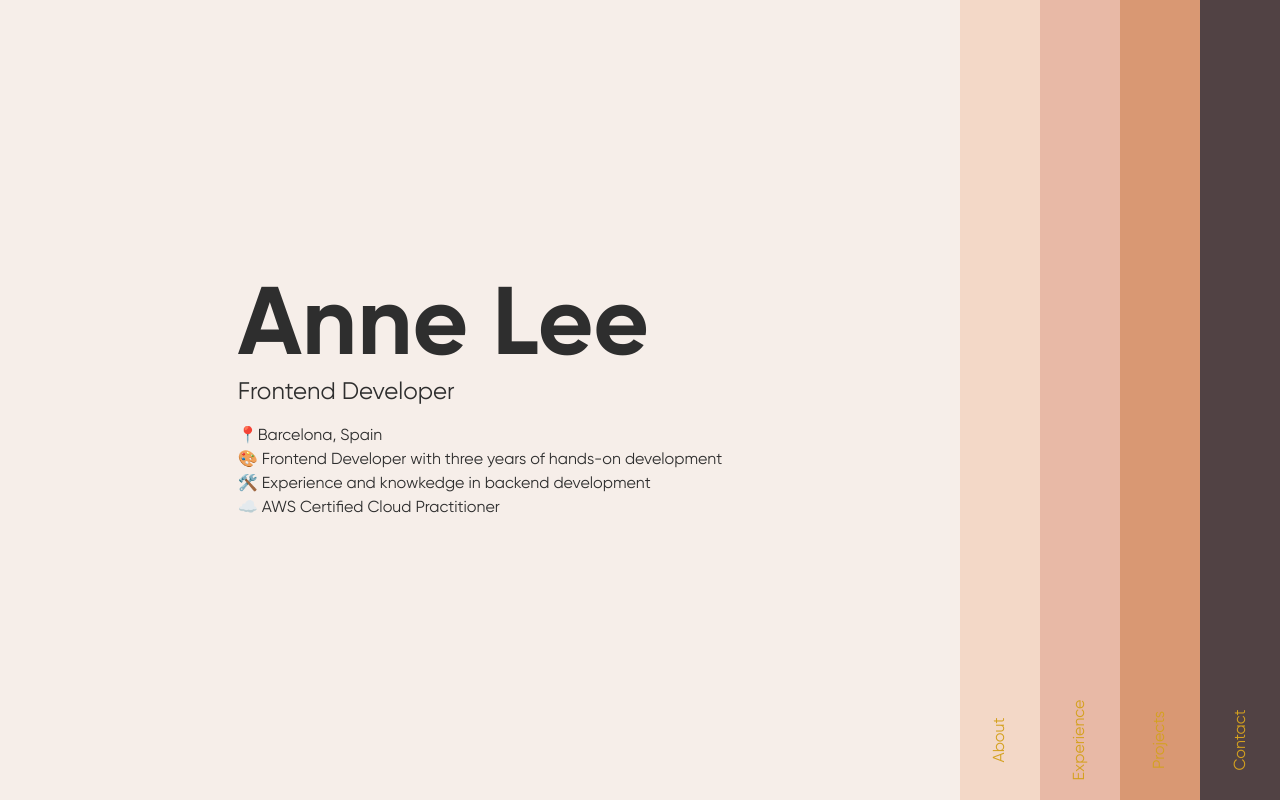
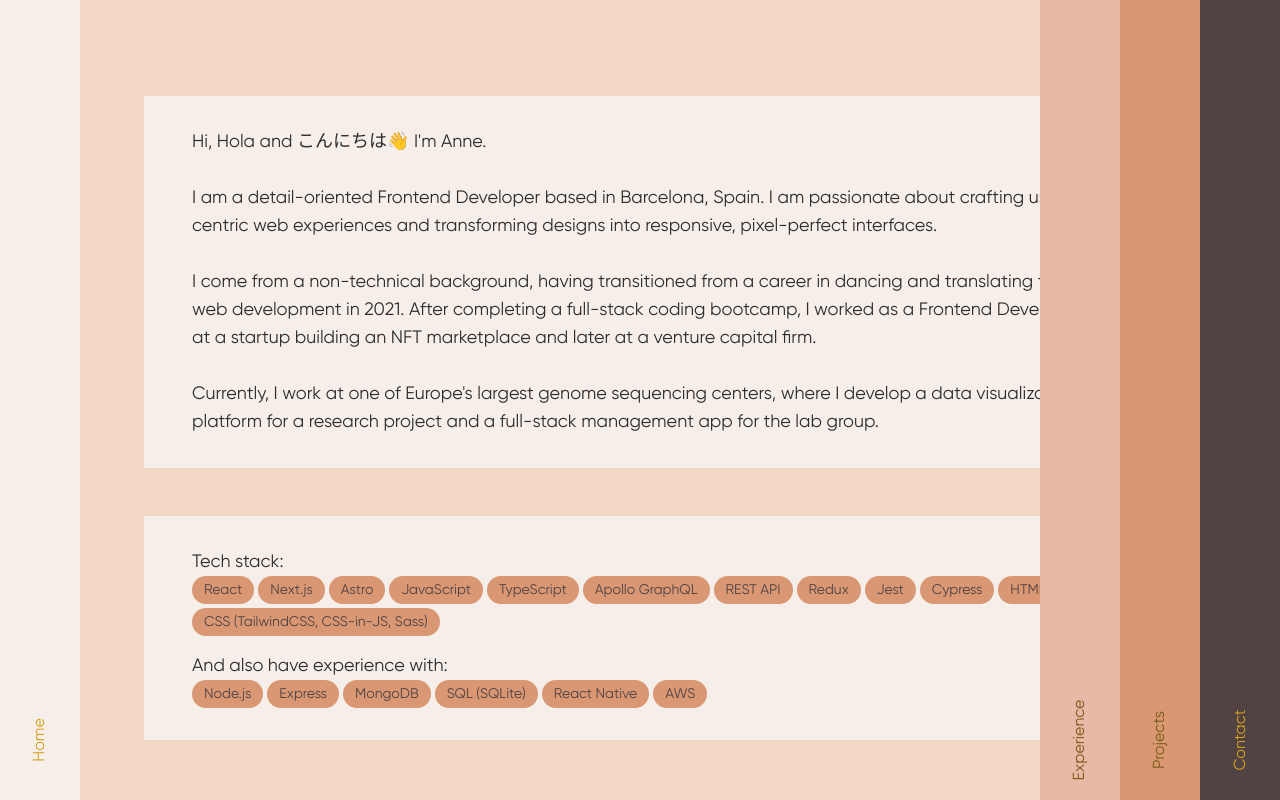
Before and after one commit to anne-mfl/portfolio-v3, a React (Vite) app: page / in a window 1280 px wide. Built offline with nearby package versions, Linux system fonts and the light colour scheme.

Commit message:
about page progressed

```diff
--- a/src/index.css
+++ b/src/index.css
@@ -7,10 +7,40 @@
   --color-ivory: #eceadc;
   --color-white: #f7f7e9;
 
+  --color-custom_white: #F6EEE9;
+  --color-custom_pale: #F3D8C7;
+  --color-custom_peach: #E8B9A6;
+  --color-custom_orange: #D99873;
+  --color-custom_brown: #514244;
+
   --font-gilroy: 'Gilroy', sans-serif;
 
   /* --font-jost: 'Jost', sans-serif; */
 }
+
+
+@layer components {
+  .tech_stack {
+    @apply bg-custom_orange
+  }
+}
+
+
+
+
+/* @layer components {
+  .text_h1 {
+    font-size: 3rem;
+    font-weight: 500;
+    line-height: 1;
+    @media (max-width: 640px) {
+      font-size: 2rem;
+      line-height: 1.125;
+    }
+  }
+} */
+
+
 
 @font-face {
   font-family: 'Gilroy';
@@ -75,19 +105,3 @@
   font-style: normal;
   font-display: swap;
 }
-
-
-/* @layer components {
-  .text_h1 {
-    font-size: 3rem;
-    font-weight: 500;
-    line-height: 1;
-    @media (max-width: 640px) {
-      font-size: 2rem;
-      line-height: 1.125;
-    }
-  }
-  .btn_white {
-    @apply bg-white text-[0.938rem] font-medium text-black rounded-lg tracking-[1px] py-4 px-6 hover:bg-light_peach hover:text-white hover:cursor-pointer
-  }
-} */
--- a/src/layout/BaseLayout.jsx
+++ b/src/layout/BaseLayout.jsx
@@ -7,7 +7,7 @@ import Contact from 'pages/Contact'
 
 const BaseLayout = () => {
 
-  const [activePage, setActivePage] = useState('Home')
+  const [activePage, setActivePage] = useState('About')
 
   return (
     <div className='flex'>
--- a/src/layout/PageLayout.jsx
+++ b/src/layout/PageLayout.jsx
@@ -3,15 +3,32 @@ import React from 'react'
 const PageLayout = ({ children, activePage, setActivePage, thisPage }) => {
   return (
     <div
-      className={`min-h-screen duration-500 ease-out
-        ${activePage === thisPage ? 'flex-1' : 'w-20 h-screen'}
-
+    // className={`min-h-screen duration-500 ease-out
+      className={`h-screen duration-500 ease-out
+         ${activePage === thisPage ? 'flex-1 min-w-[200px]' : 'w-20'}
          ${thisPage === 'Home' && 'bg-[#F6EEE9] text-[#2e2e2e]'}
          ${thisPage === 'About' && 'bg-[#F3D8C7] text-[#2e2e2e]'}
          ${thisPage === 'Experience' && 'bg-[#E8B9A6] text-[#2e2e2e]'}
          ${thisPage === 'Projects' && 'bg-[#D99873] text-[#2e2e2e]'}
          ${thisPage === 'Contact' && 'bg-[#514244] text-[#fdfcfb]'}
         `}
+      onClick={() => setActivePage(thisPage)}
+    >
+      {
+        thisPage === activePage
+          ? <div className='overflow-auto h-full'>{children}</div>
+          : <div className='h-screen flex justify-center items-end'>
+            <h1 className={`${thisPage === 'Projects' || thisPage === 'Experience' ? 'text-[#775c18]' : 'text-[#D4A11F]'} -rotate-90 my-12`}>{thisPage}</h1>
+          </div>
+      }
+    </div>
+  )
+}
+
+export default PageLayout
+
+
+
 
 // ${thisPage === 'Home' && 'bg-[#F6EEE9] text-[#2E4638]'}
 // ${thisPage === 'About' && 'bg-[#F3D8C7] text-[#2e2e2e]'}
@@ -30,17 +47,3 @@ const PageLayout = ({ children, activePage, setActivePage, thisPage }) => {
 // ${thisPage === 'Experience' && 'bg-[#EAD7C2] text-[#2e2e2e]'}
 // ${thisPage === 'Projects' && 'bg-[#E9C4C2] text-[#2e2e2e]'}
 // ${thisPage === 'Contact' && 'bg-[#332940] text-[#fdfcfb]'}
-      onClick={() => setActivePage(thisPage)}
-    >
-      {
-        thisPage === activePage
-          ? <div className='w-full'>{children}</div>
-          : <div className='h-full flex justify-center items-end'>
-            <h1 className='text-[#D4A11F] -rotate-90 my-12'>{thisPage}</h1>
-          </div>
-      }
-    </div>
-  )
-}
-
-export default PageLayout
--- a/src/pages/About.jsx
+++ b/src/pages/About.jsx
@@ -3,15 +3,61 @@ import PageLayout from 'layout/PageLayout'
 
 const About = ({ activePage, setActivePage }) => {
   return (
-    // <div
-    //   className={`bg-teal-100 h-screen duration-300 ${activePage === 'About' ? 'flex-1' : 'w-20'}`}
-    //   onClick={() => setActivePage('About')}
-    // >
-    //   About
-    // </div>
     <PageLayout activePage={activePage} setActivePage={setActivePage} thisPage={'About'}>
-      <div>
-        About meeee
+      <div className="py-24 px-16 w-[1120px] overflow-auto">
+        <section className='bg-custom_white py-8 px-12 text-lg '>
+          <p>
+            Hi, Hola and こんにちは👋 I'm Anne.
+            <br /><br />
+            I am a detail-oriented Frontend Developer
+            based in Barcelona, Spain. I am passionate about crafting user-centric
+            web experiences and transforming designs into responsive, pixel-perfect interfaces.
+            <br /><br />
+            I come from a non-technical background, having transitioned from
+            a career in dancing and translating to web development in 2021.
+            After completing a full-stack coding bootcamp, I worked as a
+            Frontend Developer at a startup building an NFT marketplace and
+            later at a venture capital firm.
+            <br /><br />
+            Currently, I work at one of Europe's largest genome sequencing
+            centers, where I develop a data visualization platform for a research
+            project and a full-stack management app for the lab group.
+          </p>
+        </section>
+
+        <div className='h-12'></div>
+
+        <section className='bg-custom_white py-8 px-12 text-lg
+          [&>ul]:flex [&>ul]:flex-wrap [&>ul]:gap-1
+          [&_li]:bg-custom_orange [&_li]:w-fit [&_li]:py-1 [&_li]:px-3 [&_li]:rounded-full
+          [&_li]:text-sm [&_li]:whitespace-nowrap [&_li]:text-custom_brown
+        '>
+          Tech stack:
+          <ul className='mb-4'>
+            <li>React</li>
+            <li>Next.js</li>
+            <li>Astro</li>
+            <li>JavaScript</li>
+            <li>TypeScript</li>
+            <li>Apollo GraphQL</li>
+            <li>REST API</li>
+            <li>Redux</li>
+            <li>Jest</li>
+            <li>Cypress</li>
+            <li>HTML</li>
+            <li>CSS (TailwindCSS, CSS-in-JS, Sass)</li>
+          </ul>
+
+          And also have experience with:
+          <ul>
+            <li>Node.js</li>
+            <li>Express</li>
+            <li>MongoDB</li>
+            <li>SQL (SQLite)</li>
+            <li>React Native</li>
+            <li>AWS</li>
+          </ul>
+        </section>
       </div>
     </PageLayout>
   )
--- a/src/pages/Home.jsx
+++ b/src/pages/Home.jsx
@@ -1,16 +1,20 @@
 import React from 'react'
 import PageLayout from 'layout/PageLayout'
+import logo from 'assets/logo_3.gif'
 
 const Home = ({ activePage, setActivePage }) => {
   return (
     <PageLayout activePage={activePage} setActivePage={setActivePage} thisPage={'Home'}>
-      <div className='w-full h-screen flex justify-center items-center'>
-        <main className=''>
-          <h1 className='text-8xl font-bold'>Anne Lee</h1>
-          <h2 className='text-2xl mb-4'>Frontend Developer</h2>
+      <div className='h-screen flex justify-center items-center w-[1120px]'>
+        <main className='w-fit'>
+          <div className='w-fit mb-12'>
+            <h1 className='text-8xl font-bold'>Anne Lee</h1>
+            <h2 className='text-2xl text-right'>Frontend Developer</h2>
+          </div>
+          {/* <img src={logo} alt="Anne Lee logo" className='w-130 mb-12'/> */}
           <ul className='[&>li]:list-none'>
             <li> 📍Barcelona, Spain</li>
-            <li> 🎨 Frontend Developer with three years of hands-on development</li>
+            <li> 🎨 Frontend Developer with three years of hands-on experience</li>
             <li> 🛠️ Experience and knowkedge in backend development</li>
             <li> ☁️ AWS Certified Cloud Practitioner</li>
           </ul>
--- a/vite.config.js
+++ b/vite.config.js
@@ -14,6 +14,7 @@ export default defineConfig({
       components: "/src/components",
       pages: "/src/pages",
       layout: "/src/layout",
+      assets: "/src/assets",
     },
   },
 })
```
Also changed, not shown: src/assets/logo_3.gif (added), src/assets/prof.JPG (added). Lines whose indentation alone changed are shown as unchanged.
